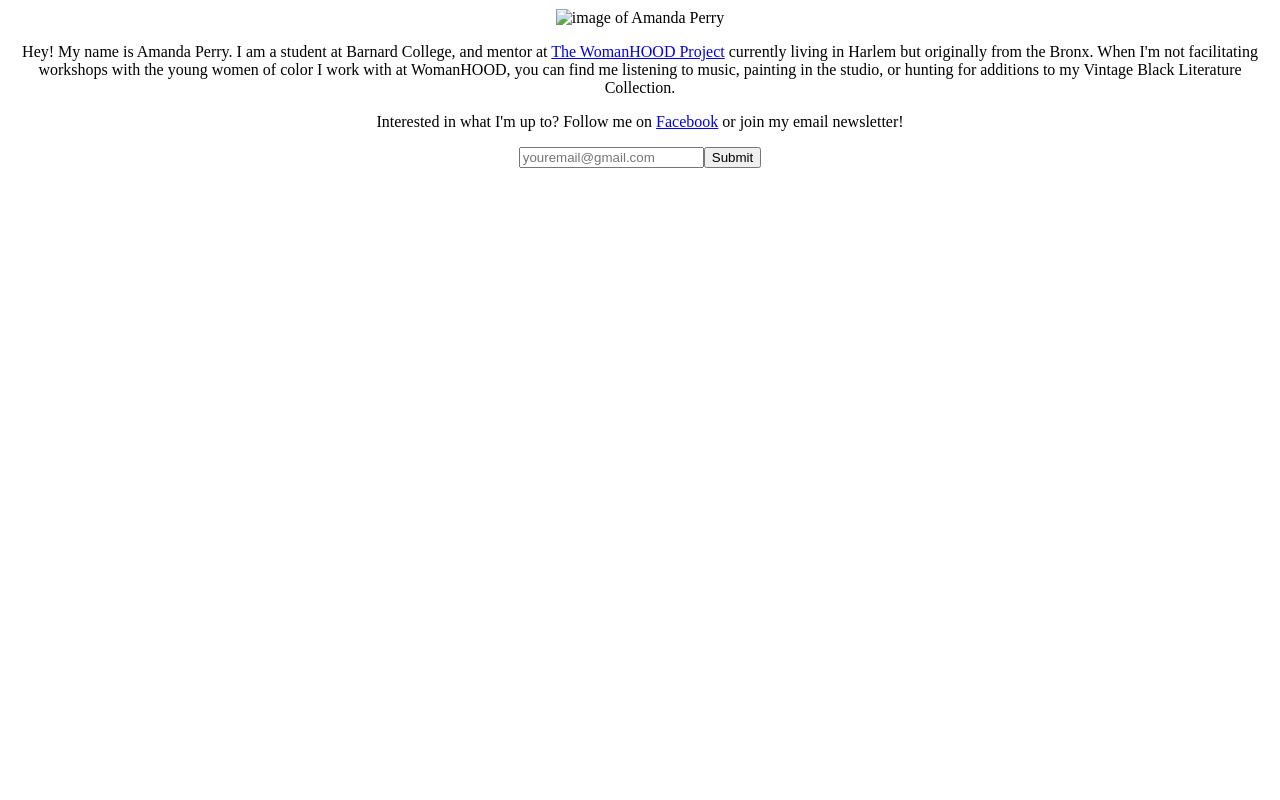
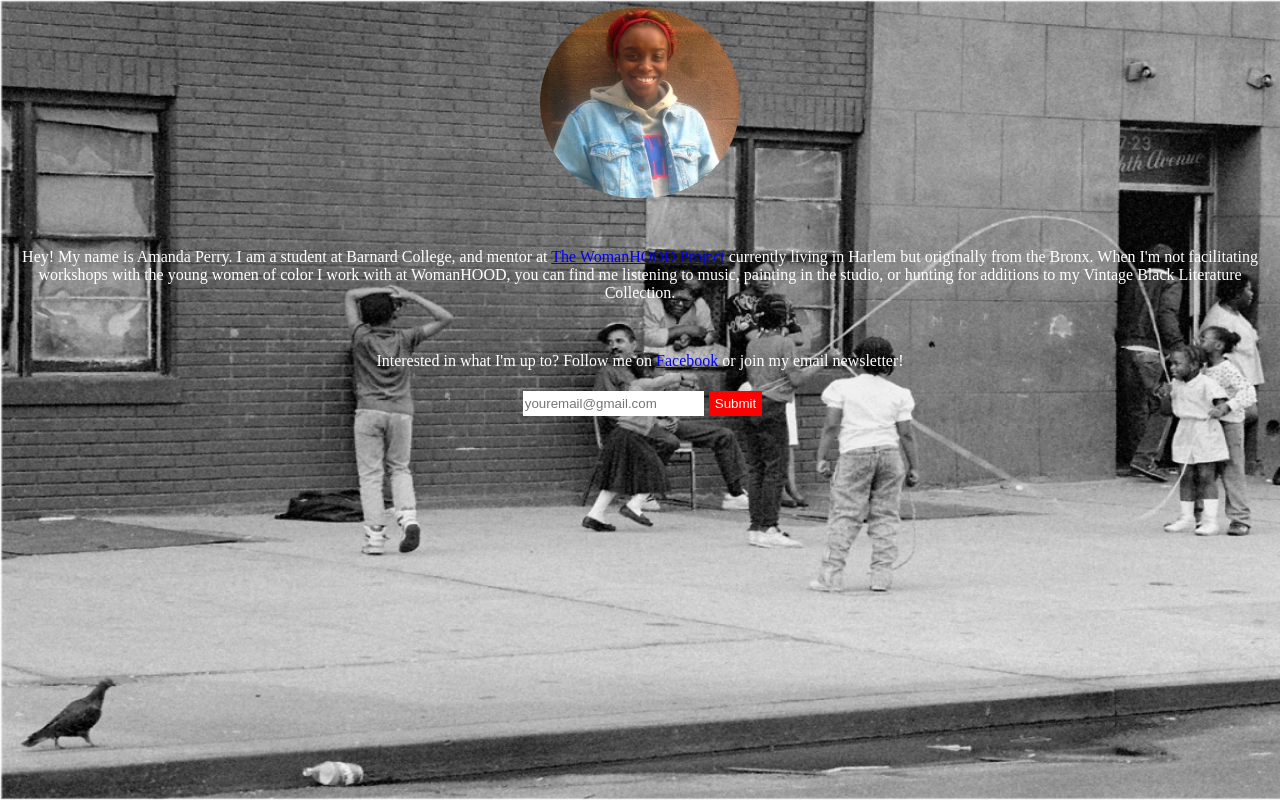
Before and after one commit to ajp2207/mywebsite, a plain HTML site: page index.html in a window 1280 px wide. Drawn offline with Linux system fonts and the light colour scheme.

Commit message:
add styles.css

```diff
--- a/index.html
+++ b/index.html
@@ -2,8 +2,8 @@
 <html>
 	<head>
 		<meta name="author" content="Amanda Perry">
-		<title>Welcome to My Landing</title>
-		<link rel="stylesheet" href="styles.css">
+		<title>Welcome to My Website</title>
+		<link rel="stylesheet" type="text/css" href="styles.css">
 	</head>
 	<header>
 		<div align="center"><img class="roundrect" src="images/amandawrap.jpg" alt="image of Amanda Perry" align="center"></div>
--- /dev/null
+++ b/styles.css
@@ -0,0 +1,26 @@
+body {
+	background-image: url("images/doubledutch.jpg");
+	background-size: 1500px 800px;
+	background-repeat: no-repeat;
+	background-color: PALEVIOLETRED;
+	color: white;
+ 	}
+ .roundrect {
+ 	border-radius: 100px;
+ 	width:200px;
+ 	height:190px;
+ 	}
+ p {
+ 	margin-top: 50px;
+ 	}
+ #button {
+ 	color: white;
+ 	background-color: red;
+ 	height: 25px;
+ 	border: transparent;
+ 	}
+ #input {
+ 	height: 23px;
+ 	border: transparent;
+ 	margin: 5px;
+ 	}
```
Also changed, not shown: gallery.html (+10 -0 lines), resume.html (+3 -2 lines), images/Lauryn-Hill.jpg (added), images/amandawrap.jpg (added), images/chance.jpg (added), images/d'angelo.png (added), images/digable planet.jpg (added), images/doubledutch.jpg (added), images/erykah-badu.jpg (added), images/kendrick.jpg (added), images/maxwell.jpg (added), images/mick jenkins.jpg (added), 1 other file.
